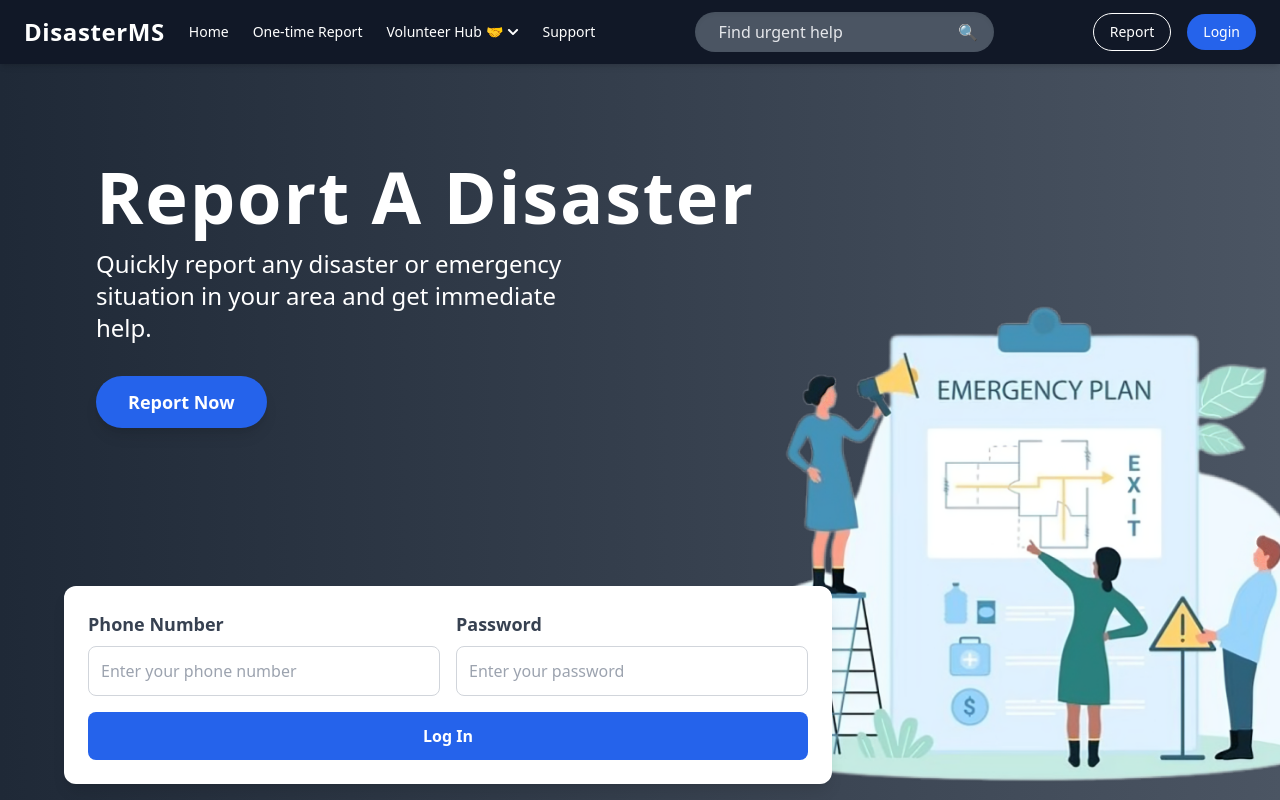
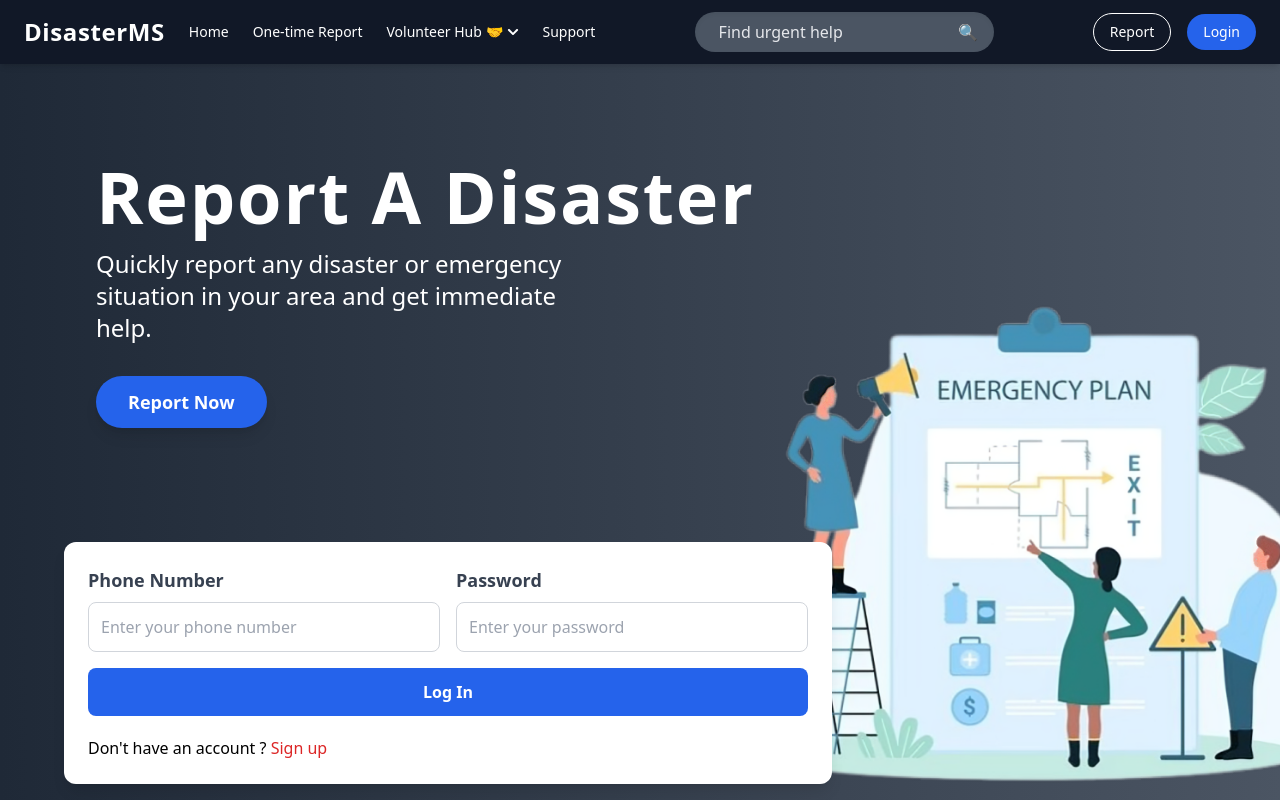
Before and after one commit to Aniket-Chugh/disaster-managment-project-ui, a React (Vite) app: page / in a window 1280 px wide. Shown: the top 800 px of the page. Built offline with nearby package versions, Linux system fonts and the light colour scheme.

Commit message:
again updated by aniker

```diff
--- a/src/Component/HeroSection.jsx
+++ b/src/Component/HeroSection.jsx
@@ -1,5 +1,6 @@
 import React, { useState } from 'react';
 import image from "../assets/imagethree.png";
+import { Link } from 'react-router-dom';
 
 const HeroSection = () => {
   const [phonenum, setPhonenum] = useState(''); // Phone number state
@@ -82,14 +83,21 @@ onChange={handlepass}
           />
         </div>
 
-        <div className="flex-1 flex items-end min-w-[200px]">
+        <div className="flex-1 flex-col items-end min-w-[200px]">
           <button
             onClick={submitLogin}
             className="bg-blue-600 text-white px-6 py-3 rounded-lg hover:bg-blue-700 transition-all duration-300 w-full font-semibold"
           >
             Log In
           </button>
+
+
+          <div className='mt-5'>
+    <h1>Don't have an account ? <Link className='text-red-600'>Sign up</Link></h1>
+</div>
+
         </div>
+
       </div>
     </div>
   );
```
